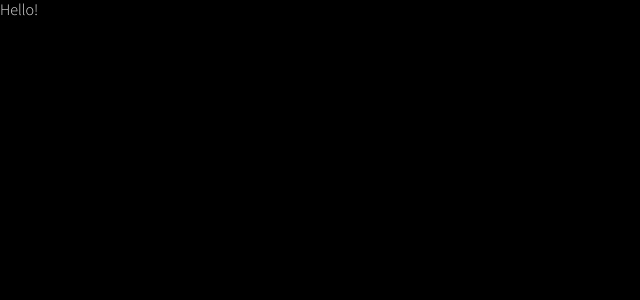
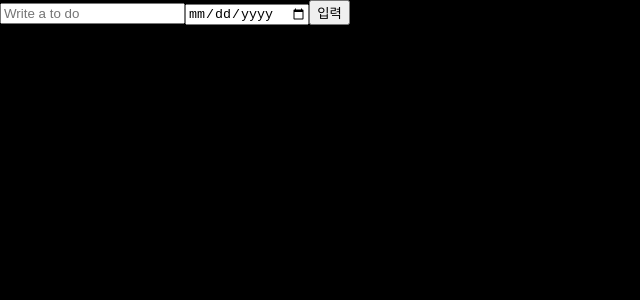
Before and after one commit to RspSang/d-day, a React (Create React App) app: page / in a window 1280 px wide. Shown: the top 300 px of the page, without its empty margins (0-640 px from the left). Built offline with nearby package versions, Linux system fonts and the light colour scheme.

Commit message:
make Form

```diff
--- a/package.json
+++ b/package.json
@@ -14,6 +14,7 @@
     "react-dom": "^17.0.2",
     "react-hook-form": "^7.28.0",
     "react-scripts": "5.0.0",
+    "recoil": "^0.6.1",
     "styled-components": "^5.3.3",
     "typescript": "^4.6.2",
     "web-vitals": "^2.1.4"
--- a/src/App.tsx
+++ b/src/App.tsx
@@ -1,5 +1,7 @@
+import Form from "./Components/Form";
+
 function App() {
-  return <h1>Hello!</h1>;
+  return <Form />;
 }
 
 export default App;
--- /dev/null
+++ b/src/Components/Form.tsx
@@ -0,0 +1,39 @@
+import { useForm } from "react-hook-form";
+import { useSetRecoilState } from "recoil";
+import { doState } from "../atoms";
+
+interface IForm {
+  Do: string;
+  When: string;
+}
+
+function Form() {
+  const setDos = useSetRecoilState(doState);
+  const { register, handleSubmit, setValue } = useForm<IForm>();
+  const handleValid = (data: IForm) => {
+    setDos((oldToDos) => [
+      { text: data.Do, when: data.When, id: Date.now() },
+      ...oldToDos,
+    ]);
+    setValue("Do", "");
+    setValue("When", "");
+  };
+  console.log(setDos);
+  return (
+    <div>
+      <form onSubmit={handleSubmit(handleValid)}>
+        <input
+          {...register("Do", { required: "필수 항목입니다 입력해주세요" })}
+          placeholder="Write a to do"
+        ></input>
+        <input
+          type="date"
+          {...register("When", { required: "필수 항목입니다 입력해주세요" })}
+        ></input>
+        <button>입력</button>
+      </form>
+    </div>
+  );
+}
+
+export default Form;
--- /dev/null
+++ b/src/atoms.tsx
@@ -0,0 +1,12 @@
+import { atom } from "recoil";
+
+export interface IDo {
+  text: string;
+  when: string;
+  id: number;
+}
+
+export const doState = atom<IDo[]>({
+  key: "Do",
+  default: [],
+});
--- a/src/index.tsx
+++ b/src/index.tsx
@@ -1,5 +1,6 @@
 import React from "react";
 import ReactDOM from "react-dom";
+import { RecoilRoot } from "recoil";
 import { createGlobalStyle, ThemeProvider } from "styled-components";
 import App from "./App";
 import { theme } from "./theme";
@@ -72,10 +73,12 @@ a {
 
 ReactDOM.render(
   <React.StrictMode>
-    <ThemeProvider theme={theme}>
-      <GlobalStyle />
-      <App />
-    </ThemeProvider>
+    <RecoilRoot>
+      <ThemeProvider theme={theme}>
+        <GlobalStyle />
+        <App />
+      </ThemeProvider>
+    </RecoilRoot>
   </React.StrictMode>,
   document.getElementById("root")
 );
```
Also changed, not shown: 1 other file (tests, documents, lock files or other folders).
